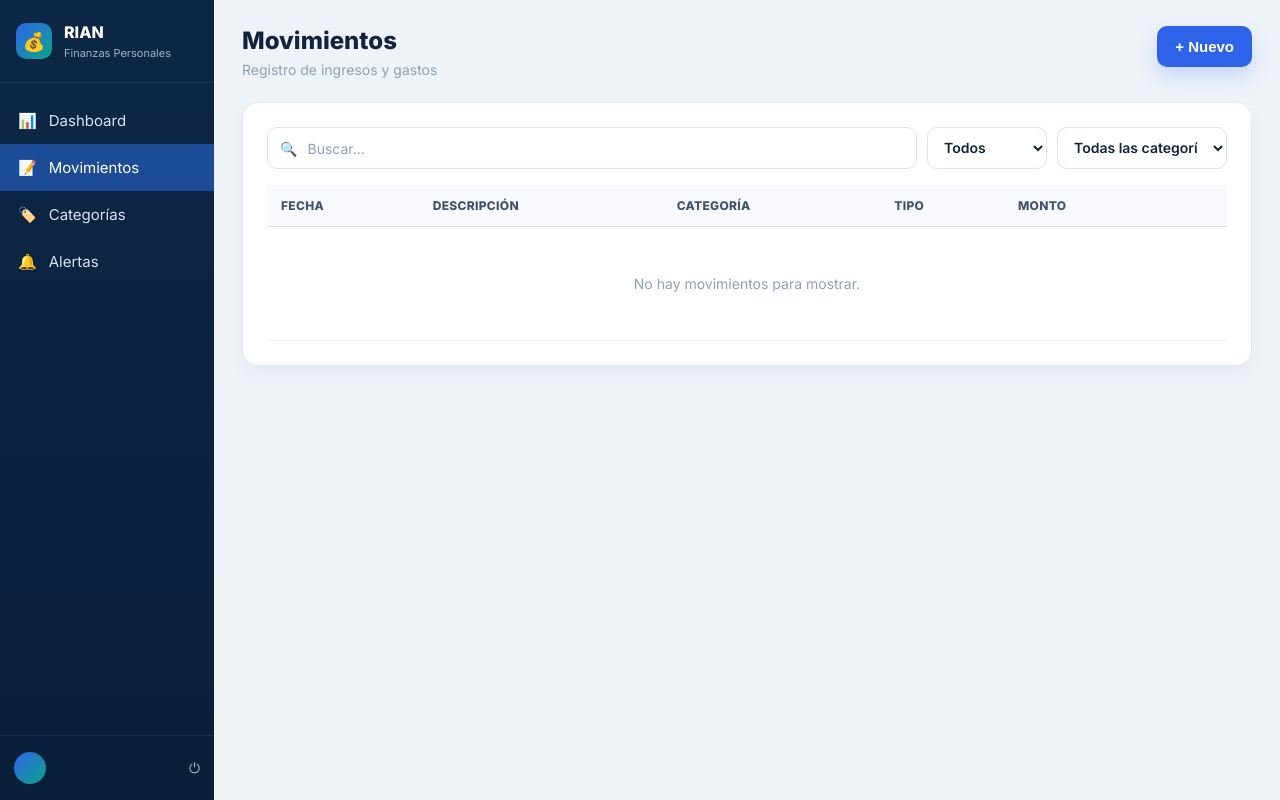
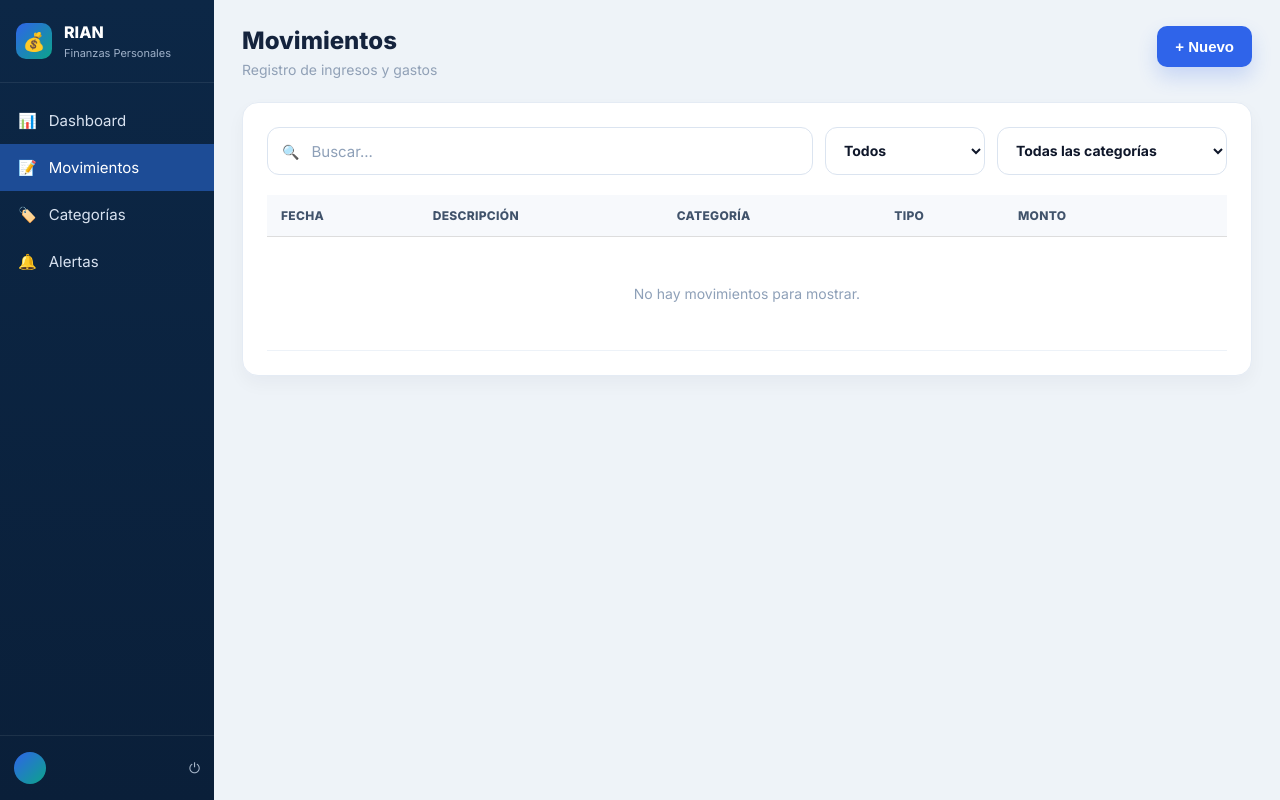
Before and after one commit to Jorge2326-byte/RIAn, a Python web app: template templates/movimientos.html in a window 1280 px wide. Run offline with Jinja, Linux system fonts and the light colour scheme; the template is opened without the code that fills it, so the values that code supplies are empty.

Commit message:
Update style.css
git add app.py templates/movimientos.html static/style.css
git commit -m "Corregir busqueda filtros categorias y hora en movimientos"
git push

```diff
--- a/static/style.css
+++ b/static/style.css
@@ -1630,3 +1630,59 @@ body.auth-page{
 .report-category-card strong {
     background: transparent !important;
 }
+
+/* ===== FILTROS MOVIMIENTOS ===== */
+
+.movement-filters {
+    display: grid;
+    grid-template-columns: 1fr 160px 230px;
+    gap: 12px;
+    margin-bottom: 20px;
+}
+
+.search-box {
+    display: flex;
+    align-items: center;
+    gap: 10px;
+    background: #ffffff;
+    border: 1px solid #dbe4f0;
+    border-radius: 12px;
+    padding: 0 14px;
+    height: 48px;
+}
+
+.search-box input {
+    width: 100%;
+    border: none;
+    outline: none;
+    font-size: 15px;
+    background: transparent;
+    color: #0f172a;
+}
+
+.movement-filters select {
+    height: 48px;
+    border: 1px solid #dbe4f0;
+    border-radius: 12px;
+    padding: 0 14px;
+    background: #ffffff;
+    color: #0f172a;
+    font-weight: 700;
+    cursor: pointer;
+}
+
+.date-cell {
+    display: flex;
+    flex-direction: column;
+    gap: 3px;
+}
+
+.date-cell strong {
+    color: #0f172a;
+    font-size: 14px;
+}
+
+.date-cell span {
+    color: #64748b;
+    font-size: 12px;
+}
```
